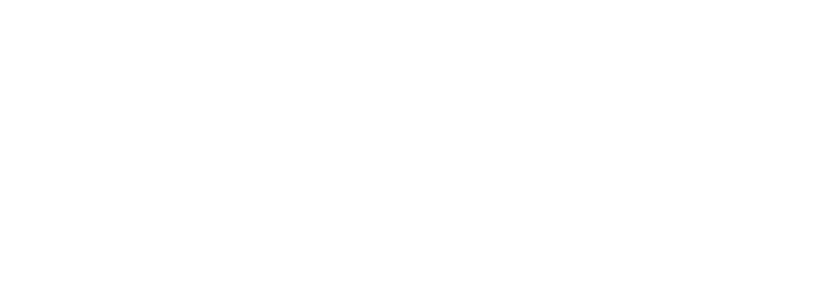
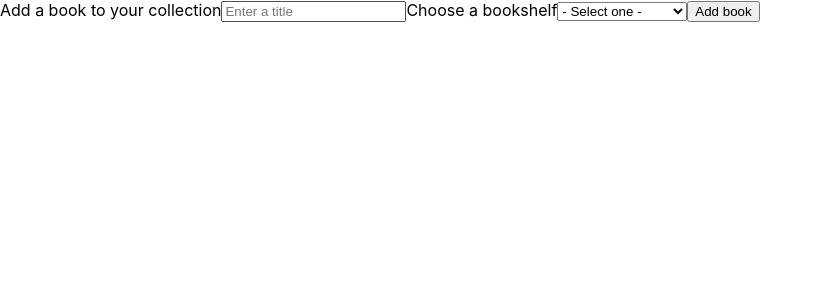
Before and after one commit to kristinmc42/bookKeeper, a React (Create React App) app: page / in a window 1280 px wide. Shown: the top 300 px of the page, without its empty margins (0-823 px from the left). Built offline with nearby package versions, Linux system fonts and the light colour scheme.

Commit message:
changed firebase version; added handle events in bookform

```diff
--- a/package.json
+++ b/package.json
@@ -6,7 +6,7 @@
     "@testing-library/jest-dom": "^5.16.1",
     "@testing-library/react": "^12.1.2",
     "@testing-library/user-event": "^13.5.0",
-    "firebase": "^9.6.2",
+    "firebase": "^8.3.1",
     "react": "^17.0.2",
     "react-dom": "^17.0.2",
     "react-scripts": "5.0.0",
--- a/src/App.js
+++ b/src/App.js
@@ -1,9 +1,12 @@
+// components
+import BookForm from './components/BookForm';
 
 import './App.css';
 
 function App() {
   return (
     <>
+      <BookForm/>
     </>
   );
 }
--- a/src/components/BookForm.js
+++ b/src/components/BookForm.js
@@ -1,17 +1,67 @@
+import firebase from "../firebase";
+
+import { useState, useEffect } from "react";
+
 
 function BookForm () {
+  // set state
+  const [ userInput, setUserInput ] = useState("");
+  const [ optionChoice, setOptionChoice ] = useState("");
+  // const [ bookTitle, setBookTitle ] = useState("");
+
+  // track user input
+  const handleInputChange = (event) => {
+    //updates state to whatever the user types in the input field
+    setUserInput(event.target.value);
+  }
+
+  // track option change
+  const handleOptionChange = (event) => {
+    // updates state to option selected by user
+    setOptionChoice(event.target.value);
+  }
+
+  // form submit
+  const handleFormSubmit = (event) => {
+    event.preventDefault();
+
+    const dbRef = firebase.database().ref();
+
+    // store user input in database
+    const bookInfo = { userInput, optionChoice }
+    console.log(bookInfo)
+  }
+
+  // useEffect(() => {
+  //   // reference the databse
+  //   const dbRef = firebase.database().ref();
+
+  //   //add event listener to watch for changes to the database
+  //   dbRef.on("value", (response) => {
+  //   })
+
+  // }, []);
 
   return(
-    <form action="">
-      <label htmlFor="bookTitle">Add a book</label>
-      <input type="text" id="bookTitle" placeholder="Enter a title"/>
+    <form action="submit" onSubmit={handleFormSubmit}>
+      <label htmlFor="bookTitle">Add a book to your collection</label>
+      <input
+        type="text"
+        id="bookTitle"
+        placeholder="Enter a title"
+        onChange={handleInputChange}
+        value={userInput}
+      />
+
       <label htmlFor="readStatus">Choose a bookshelf</label>
-      <select name="readStatus" id="readStatus">
-        <option value="none">- Select one -</option>
+      <select name="readStatus" id="readStatus" onChange={handleOptionChange}>
+        <option value="">- Select one -</option>
         <option value="read">Read</option>
         <option value="toRead">To Read</option>
         <option value="currentlyReading">Currently Reading</option>
       </select>
+
+      <button>Add book</button>
     </form>
   )
 }
--- a/src/firebase.js
+++ b/src/firebase.js
@@ -1,5 +1,7 @@
 // firebase.js
-import { initializeApp } from 'firebase/app';
+import firebase from "firebase";
+import "firebase/database";
+
 
 // Initialize Firebase
 const firebaseConfig = {
@@ -13,7 +15,7 @@
 };
 
 // setting a variable that initializes our application
-const firebase = initializeApp(config);
+firebase.initializeApp(firebaseConfig);
 
 // this exports the CONFIGURED version of firebase
 export default firebase;
```
Also changed, not shown: 1 other file (tests, documents, lock files or other folders).
